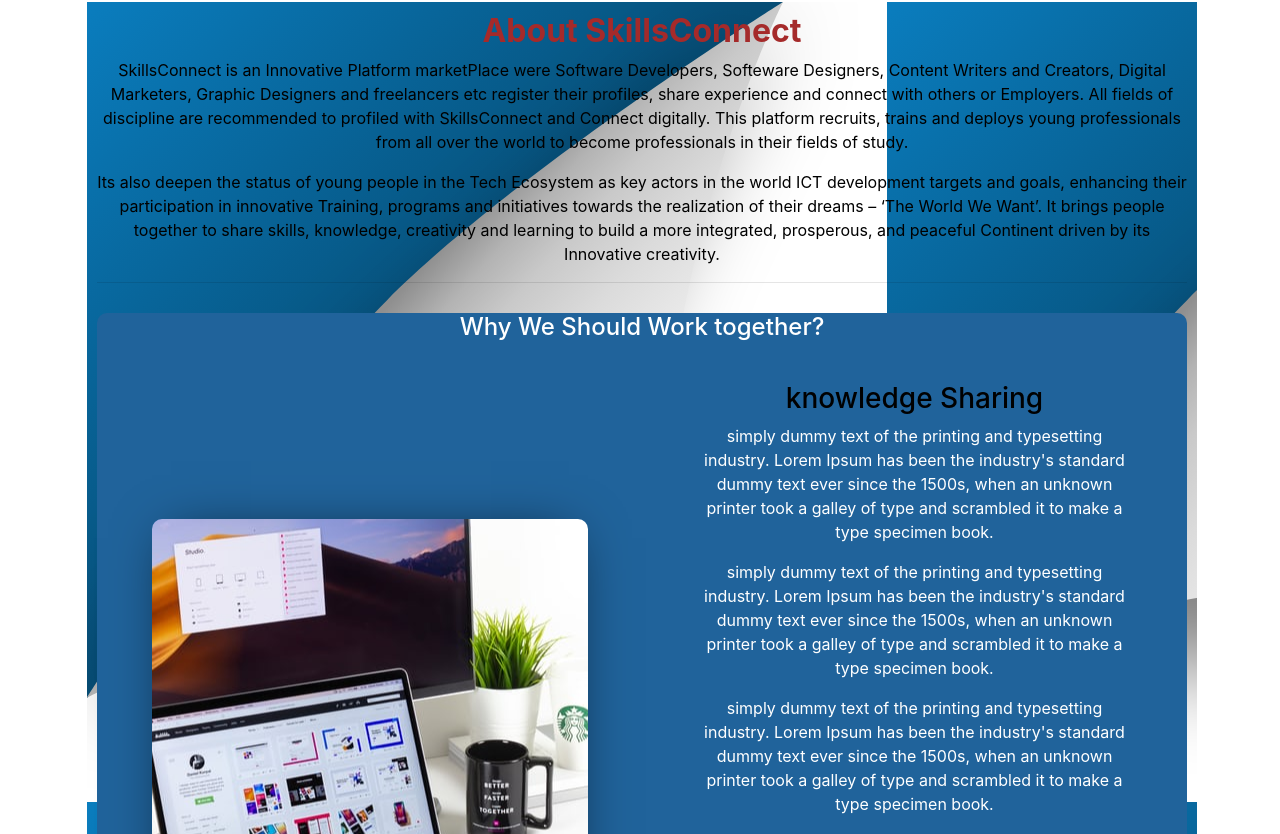
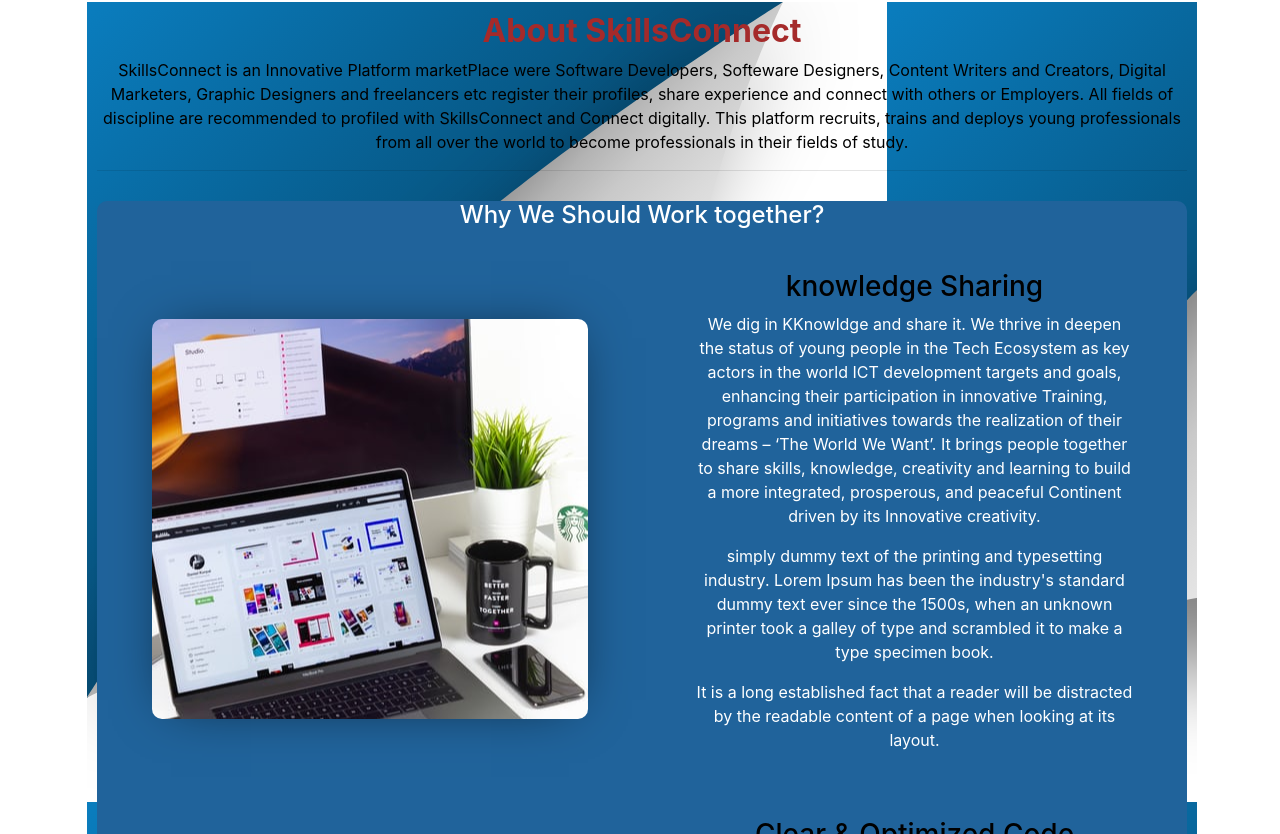
Before and after one commit to Sam92-Coder/SkillsConnect, a React (Create React App) app: page / in a window 1280 px wide. Shown: the part 386-1220 px from the top of the page. Built offline with nearby package versions, Linux system fonts and the light colour scheme.

Commit message:
Update Home.js

```diff
--- a/src/Home.js
+++ b/src/Home.js
@@ -25,7 +25,6 @@
 <h2 style={{color:"brown"}}><b>About SkillsConnect</b></h2>
 <p>SkillsConnect is an Innovative Platform marketPlace were Software Developers, Softeware Designers, Content Writers and Creators, Digital Marketers, Graphic Designers and freelancers etc register their profiles, share experience and connect with others or Employers. All fields of discipline are recommended to profiled with SkillsConnect and Connect digitally. This platform recruits, trains and deploys young professionals from all over the world to become professionals in their fields of study.
 </p>
-<p>Its also deepen the status of young people in the Tech Ecosystem as key actors in the world ICT development targets and goals, enhancing their participation in innovative Training, programs and initiatives towards the realization of their dreams – ‘The World We Want’. It brings people together to share skills, knowledge, creativity and learning to build a more integrated, prosperous, and peaceful Continent driven by its Innovative creativity.</p>
 
  <hr style={{ color: "white" }}></hr>
 <section className="services">
@@ -35,9 +34,7 @@
         <div className="service-description">
             <h3>knowledge Sharing</h3>
             <div>
-<p>simply dummy text of the printing and typesetting industry. Lorem Ipsum has been the industry's standard dummy text ever since the 1500s, when an unknown printer took a galley of type and scrambled it to make a type specimen book.</p>
-<p>simply dummy text of the printing and typesetting industry. Lorem Ipsum has been the industry's standard dummy text ever since the 1500s, when an unknown printer took a galley of type and scrambled it to make a type specimen book.</p>
-<p>simply dummy text of the printing and typesetting industry. Lorem Ipsum has been the industry's standard dummy text ever since the 1500s, when an unknown printer took a galley of type and scrambled it to make a type specimen book.</p>
+<p>We dig in KKnowldge and share it. We thrive in deepen the status of young people in the Tech Ecosystem as key actors in the world ICT development targets and goals, enhancing their participation in innovative Training, programs and initiatives towards the realization of their dreams – ‘The World We Want’. It brings people together to share skills, knowledge, creativity and learning to build a more integrated, prosperous, and peaceful Continent driven by its Innovative creativity.</p>
 <p>simply dummy text of the printing and typesetting industry. Lorem Ipsum has been the industry's standard dummy text ever since the 1500s, when an unknown printer took a galley of type and scrambled it to make a type specimen book.</p>
 <p>It is a long established fact that a reader will be distracted by the readable content of a page when looking at its layout.</p>
             </div>
```
